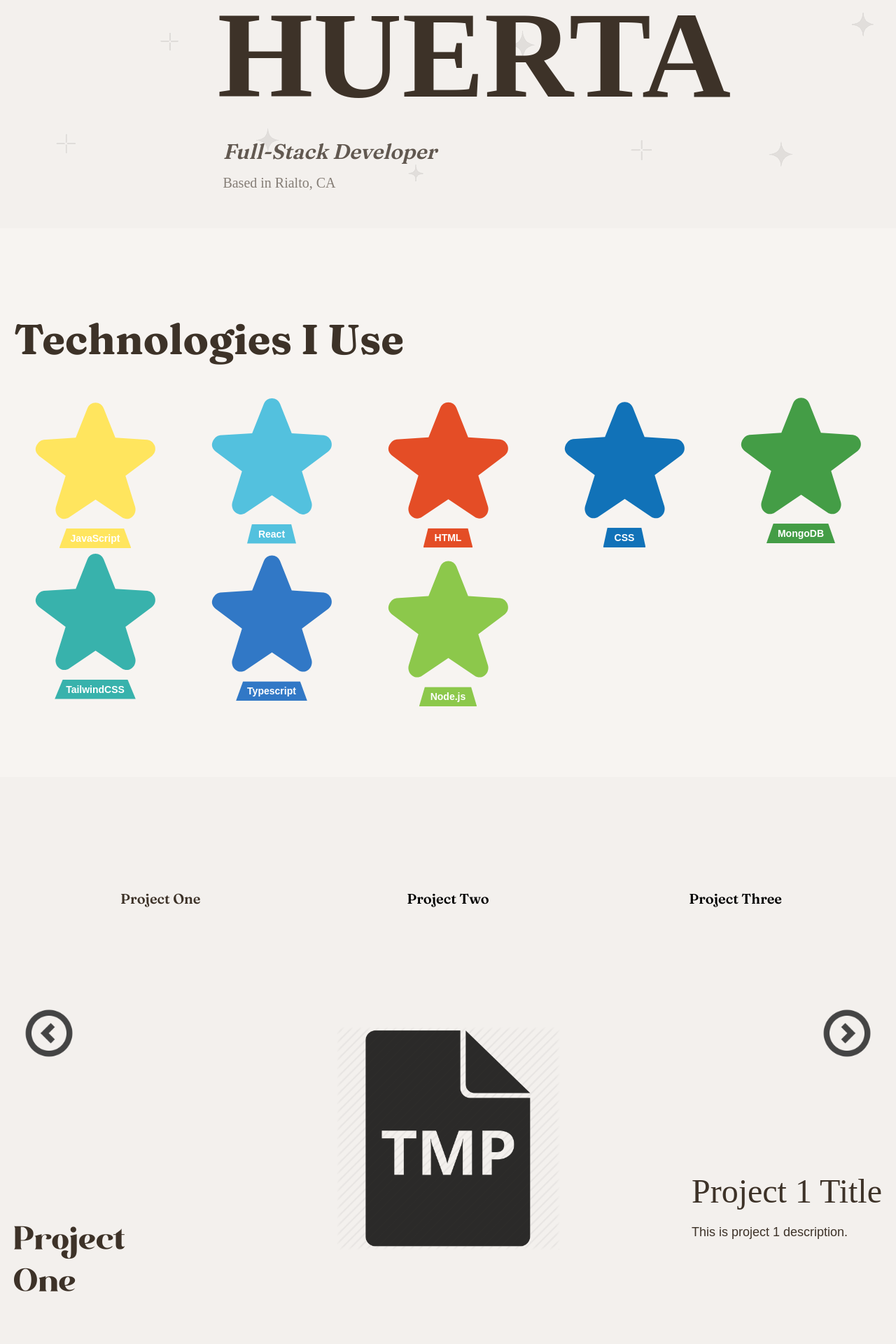
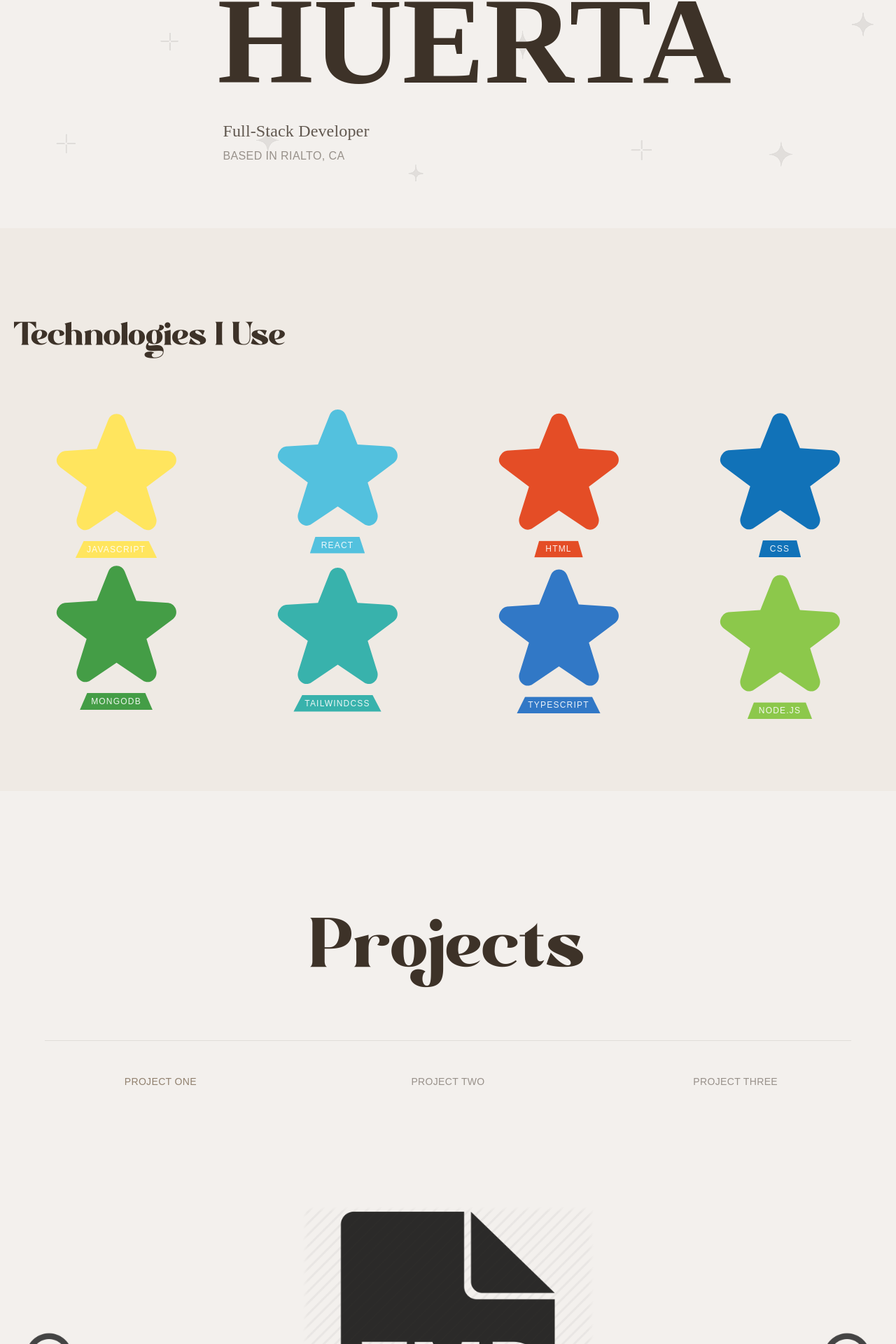
Before and after one commit to LuisHuerta4/Portfolio, a React (Vite) app: page / in a window 1280 px wide. Shown: the part 474-2394 px from the top of the page at 70% size. Built offline with nearby package versions, Linux system fonts and the light colour scheme; a web font is replaced by a local one.

Commit message:
Styling changes

```diff
--- a/src/components/Hero.jsx
+++ b/src/components/Hero.jsx
@@ -54,18 +54,18 @@ const Hero = () => {
 
             {/* Hero text */}
             <div className="hero-text absolute -translate-y-[15%] z-10">
-                <p className="intro-text text-3xl sm:text-4xl md:text-5xl font-display italic mb-4">
+                <p className="intro-text text-3xl sm:text-4xl md:text-5xl font-sans italic mb-4 opacity-80 tracking-[0.1em]">
                     Hello, I'm
                 </p>
 
-                <h1 className="hero-title text-6xl sm:text-7xl md:text-8xl lg:text-9xl xl:text-[11rem] font-serif font-bold inline-block px-4 pb-2 leading-none">
+                <h1 className="hero-title text-[4.5rem] sm:text-[6rem] md:text-[7.5rem] lg:text-[9rem] xl:text-[11rem] font-serif font-bold inline-block px-4 pb-2 leading-[0.9]">
                     LUIS <br /> HUERTA
                 </h1>
                 <div className="pl-6">
-                    <p className="hero-subtitle text-xl sm:text-2xl md:text-3xl mt-6 opacity-80 font-display italic">
+                    <p className="hero-subtitle text-lg sm:text-xl md:text-2xl mt-6 opacity-80 font-serif">
                         Full-Stack Developer
                     </p>
-                    <p className="hero-location text-lg sm:text-xl mt-3 opacity-60 font-serif">
+                    <p className="hero-location text-sm sm:text-base tracking-wide uppercase mt-2 opacity-50 font-sans">
                         Based in Rialto, CA
                     </p>
                 </div>
--- a/src/components/Projects.jsx
+++ b/src/components/Projects.jsx
@@ -2,18 +2,54 @@
 import { useRef, useState } from "react"
 import { projects } from "../../constants"
 import { useGSAP } from "@gsap/react"
+import { SplitText } from "gsap/all";
+import { ScrollTrigger } from "gsap/all";
 import gsap from "gsap"
 
 const Projects = () => {
     const contentRef = useRef()
     const [currentIndex, setCurrentIndex] = useState(0);
+    const sectionRef = useRef(null);
+
+
+    useGSAP(() => {
+        const split = new SplitText(".title", { type: "chars" });
+
+        gsap.from(split.chars, {
+            scrollTrigger: {
+                trigger: sectionRef.current,
+                start: "top 70%",
+            },
+            yPercent: 100,
+            duration: 1.8,
+            ease: "expo.out",
+            stagger: 0.06,
+        });
+    }, [])
 
     useGSAP(() => {
         gsap.fromTo("#title", { opacity: 0 }, {opacity: 1, duration: 1 });
-        gsap.fromTo(".project img", { opacity: 0, xPercent: -100 }, {xPercent: 0, opacity: 1, duration: 1, ease: "power1.inOut" });
-        gsap.fromTo(".details h2", { yPercent: 100, opacity: 0}, { yPercent: 0, opacity: 100, ease: "power1.inOut" });
-        gsap.fromTo(".details p", { yPercent: 100, opacity: 0}, { yPercent: 0, opacity: 100, ease: "power1.inOut" });
-    }, [currentIndex])
+
+        gsap.fromTo(".project img", { opacity: 0, xPercent: -100 }, {
+            xPercent: 0,
+            opacity: 1,
+            duration: 1,
+            ease: "power1.inOut",
+        });
+
+        gsap.fromTo(".details h2", { yPercent: 100, opacity: 0 }, {
+            yPercent: 0,
+            opacity: 1,
+            ease: "power1.inOut",
+        });
+
+        gsap.fromTo(".details p", { yPercent: 100, opacity: 0 }, {
+            yPercent: 0,
+            opacity: 1,
+            ease: "power1.inOut",
+        });
+    }, [currentIndex]);
+
 
     const totalProjects = projects.length;
 
@@ -29,50 +65,52 @@ const Projects = () => {
     const currentProject = getProjectAt(0);
 
     return (
-        <section className="bg-[#f3f0ed] relative w-full mt-0 2xl:px-0 px-5 py-40">
-            <h2 className="text-black sr-only">
+        <section id="projects" className="bg-[#f3f0ed] relative w-full mt-0 2xl:px-0 px-5 py-10 mb-40" ref={sectionRef}>
+            <h2 className="title mt-28 md:mt-32 mb-15 text-8xl md:text-[10vw] leading-none text-center font-modern-negra tracking-[-0.02em]">
                 Projects
             </h2>
 
-            <div className="font-display text-xl grid md:grid-cols-3 grid-cols-2 md:gap-20 gap-10 sm:mb-32 mb-20 relative z-10 md:max-w-6xl md:mx-auto">
+            <div className="border-t border-[#3d3228]/10 pt-12 font-sans text-xs sm:text-sm tracking-wide grid md:grid-cols-3 grid-cols-2 md:gap-20 gap-10 sm:mb-32 mb-20 relative z-10 md:max-w-6xl md:mx-auto">
                 {projects.map((project, index) => {
                     const isActive = index === currentIndex;
 
                     return (
                         <button key={project.id} className={`
                         ${isActive
-                                ? "text-[#3d3228] border-white"
-                                : "text-black border-white/50"}`}
+                                ? "text-[#91806e]"
+                                : "text-[#3d3228]/50 hover:text-[#3d3228]"}
+                                cursor-pointer`}
                             onClick={() => goToSlide(index)}>
-                            {project.name}
+                            {project.name.toUpperCase()}
                         </button>
                     )
                 })}
             </div>
 
             <div className="flex flex-col justify-between items-center container mx-auto relative">
-                <div className="flex items-center justify-between w-full absolute">
-                    <button className="text-left hover:text-yellow cursor-pointer transition-colors max-w-25" onClick={() => goToSlide(currentIndex - 1)}>
+                <div className="flex items-center justify-between w-full absolute top-[45%]">
+                    <button className="cursor-pointer max-w-25" onClick={() => goToSlide(currentIndex - 1)}>
                         <img src="/images/right-arrow.png" alt="right-arrow" aria-hidden="true" />
                     </button>
 
-                    <button className="text-left hover:text-yellow cursor-pointer transition-colors max-w-25" onClick={() => goToSlide(currentIndex + 1)}>
+                    <button className="cursor-pointer max-w-25" onClick={() => goToSlide(currentIndex + 1)}>
                         <img src="/images/left-arrow.png" alt="left-arrow" aria-hidden="true" />
                     </button>
                 </div>
 
                 <div className="project flex-center mt-10">
-                    <img src={currentProject.image} className="object-contain max-w-80"/>
+                    <img src={currentProject.image} className="object-contain max-w-[18rem] md:max-w-[22rem] lg:max-w-[26rem]"/>
                 </div>
 
-                <div className="flex max-md:flex-col gap-10 md:items-center justify-between w-full lg:absolute bottom-0">
+                <div className="flex max-md:flex-col gap-14 md:gap-20 md:items-center justify-between w-full lg:absolute bottom-0">
                     <div ref={contentRef} className="space-y-4 lg:translate-y-20">
-                        <p id="title" className="font-modern-negra md:text-6xl text-3xl text-yellow max-w-40">{currentProject.name}</p>
+                        <p id="title" className="font-modern-negra text-3xl md:text-4xl max-w-60">Tech Stack</p>
+                        {/* <p id="title" className="font-modern-negra text-3xl md:text-4xl max-w-60">{currentProject.name}</p> */}
                     </div>
 
                     <div className="details space-y-5 md:max-w-md text-left">
-                        <h2 className="md:text-5xl text-3xl font-serif">{currentProject.title}</h2>
-                        <p className="md:text-lg pe-5">{currentProject.description}</p>
+                        <h2 className="text-2xl md:text-4xl font-serif leading-tight">{currentProject.title}</h2>
+                        <p className="font-sans text-base md:text-lg leading-relaxed text-[#3d3228]/80">{currentProject.description}</p>
                     </div>
                 </div>
             </div>
--- a/src/components/Technologies.jsx
+++ b/src/components/Technologies.jsx
@@ -55,13 +55,13 @@ const Technologies = () => {
     }, []);
 
     return (
-        <section id="technologies" className="py-32 bg-[#f7f4f1]">
+        <section id="technologies" className="py-32 bg-[#efeae4]">
             <div className="container mx-auto px-5">
-                <h2 className="text-4xl md:text-6xl font-display mb-12 font-bold">
+                <h2 className="text-4xl sm:text-5xl md:text-6xl tracking-[-0.02em] font-modern-negra mb-16">
                     Technologies I Use
                 </h2>
 
-                <div className="grid grid-cols-2 sm:grid-cols-3 lg:grid-cols-5 gap-15 p-5">
+                <div className="grid grid-cols-2 sm:grid-cols-3 lg:grid-cols-4 gap-16 p-5">
                     {techList.map((tech, i) => (
                         <div
                             key={tech.name}
@@ -84,7 +84,7 @@ const Technologies = () => {
                             />
 
                             <div
-                                className="tech-label text-white text-sm font-sans font-bold px-4 py-1 mt-50"
+                                className="tech-label font-sans text-xs uppercase tracking-widest font-medium text-white/90 px-4 py-1 mt-50"
                                 style={{
                                     backgroundColor: tech.color,
                                     clipPath: "polygon(10% 0%, 90% 0%, 100% 100%, 0% 100%)",
--- a/src/index.css
+++ b/src/index.css
@@ -1,4 +1,3 @@
-@import url("https://fonts.googleapis.com/css2?family=Fraunces:opsz,wght@9..144,600;9..144,700;9..144,800;9..144,900&family=Inter:wght@300;400;500;600;700&display=swap");
 @import url("https://fonts.googleapis.com/css2?family=DM+Serif+Text:ital@0;1&family=Mona+Sans:ital,wght@0,200..900;1,200..900&display=swap");
 
 @import "tailwindcss";
@@ -14,12 +13,13 @@ html, body {
   color: #3d3228;
   scroll-behavior: smooth;
   overflow-x: hidden;
+  font-family: var(--font-sans);
+  letter-spacing: 0.01em;
 }
 
 @theme {
-    --font-display: "Fraunces", serif;
     --font-sans: "Mona Sans", sans-serif;
-    --font-modern-negra: "Modern Negra", sans-serif;
+    --font-modern-negra: "Modern Negra", serif;
     --font-serif: "DM Serif Text", serif;
 }
 
```
